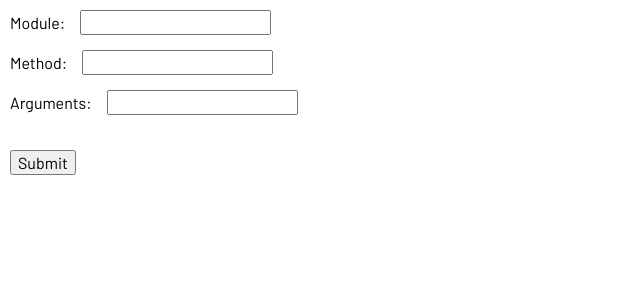
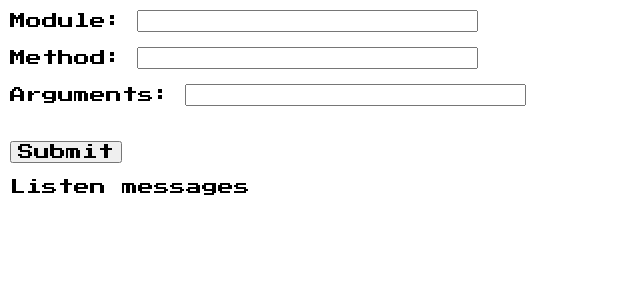
Before and after one commit to TJREVERB/groundstation, a Flask app: page / in a window 1280 px wide. Shown: the top 300 px of the page, without its empty margins (0-640 px from the left). Run offline with Flask 2, Linux system fonts and the light colour scheme.

Commit message:
fix listen

```diff
--- a/main.py
+++ b/main.py
@@ -25,50 +25,9 @@ def send():
 
 @app.route("/listen", methods=['GET'])
 def listen():
-    '''global message
-    print("Started listen thread")
-    functions.start_listen()
-    print("message recieved")'''
-    # print(functions.start_listen())
-    # unctions.start_listen()
     listen_list = myobject.get_list()
     myobject.reset_list()
     return jsonify(listen_list)
-    '''if(functions.messageList == []):
-        return("No message found")
-    else:
-        print(functions.messageList[-1])
-        return(functions.messageList[-1])'''
-
-    '''global message
-    while True:
-        messageStr = functions.listen()
-        if messageStr is not None:
-            message.append(messageStr)'''
-
-    #Thread(target=functions.listen, daemon=True).start()
-    '''listenMessage = functions.listen()
-    print(listenMessage)
-    return(listenMessage)'''
-
-    # global message
-    # return message[-1]
-    # functions.list
-'''
-def listen_thread():
-    global message
-    print("Started listen thread")
-    return("hi")'''
-'''while True:
-        messageStr = functions.listen()
-        """
-        if messageStr is not None:
-            message.append(messageStr)
-        else:
-            message.append("nothing here")
-        """
-        message.append("test")
-        print(message)'''
 
 if __name__ == '__main__':
     '''t1 = Thread(target = listen_thread, args = ())
--- a/templates/index.html
+++ b/templates/index.html
@@ -1,5 +1,6 @@
 <!DOCTYPE html>
 <html>
+
 <head>
     <title>Front-end</title>
     <style>
@@ -7,23 +8,27 @@
             margin: 0;
             padding: 10px;
         }
+
         body,
         input {
-                font-family: 'Barlow';
+            font-family: 'Press Start 2P';
             font-size: 16px;
         }
+
         input[type='text'] {
             margin-left: 15px;
             margin-bottom: 15px;
         }
+
         button {
             margin-top: 20px;
-                font-family: 'Barlow';
+            font-family: 'Press Start 2P';
             font-size: 16px;
         }
     </style>
-        <link href="https://fonts.googleapis.com/css?family=Barlow&display=swap" rel="stylesheet" />
+    <link href="https://fonts.googleapis.com/css?family=Press+Start+2P&display=swap" rel="stylesheet">
 </head>
+
 <body>
     <form id="form">
         <label for="module">Module:</label><input type="text" name="module" /><br />
@@ -50,14 +55,41 @@
             });
 
             fetch(request)
-                    .then(function(res) {
+                .then(function (res) {
                     // Handle response we get from the API
                     console.log(res);
                 })
-                    .catch(function(err) {
+                .catch(function (err) {
                     console.log(err);
                 });
         }
     </script>
+    <p id="listen"> Listen messages</p>
+    <script>
+        function alertHi() {
+            url = "/listen";
+            fetch(url)
+                //.then(res => res.json())
+                //.then(jsonData => document.getElementById("listen").textContent = JSON.stringify(jsonData) + Math.random() * 10);
+                .then(res=>res.json())
+                .then((jsonData) => {
+                    if(JSON.stringify(jsonData) != "[]") {
+                        document.getElementById("listen").textContent = JSON.stringify(jsonData);
+                    }
+                })
+            /*fetch(url)
+                .then((jsonData) => {
+                    // Handle response we get from the API
+                    //const thing = JSON.res;
+                    document.getElementById("listen").textContent = JSON.stringify(jsonData) + Math.random() * 10;
+                    console.log(jsonData);
+                })
+                .catch(function (err) {
+                    console.log(err);
+                });*/
+        }
+        setInterval(alertHi, 7500);
+    </script>
 </body>
+
 </html>
```
Lines whose indentation alone changed are shown as unchanged.
